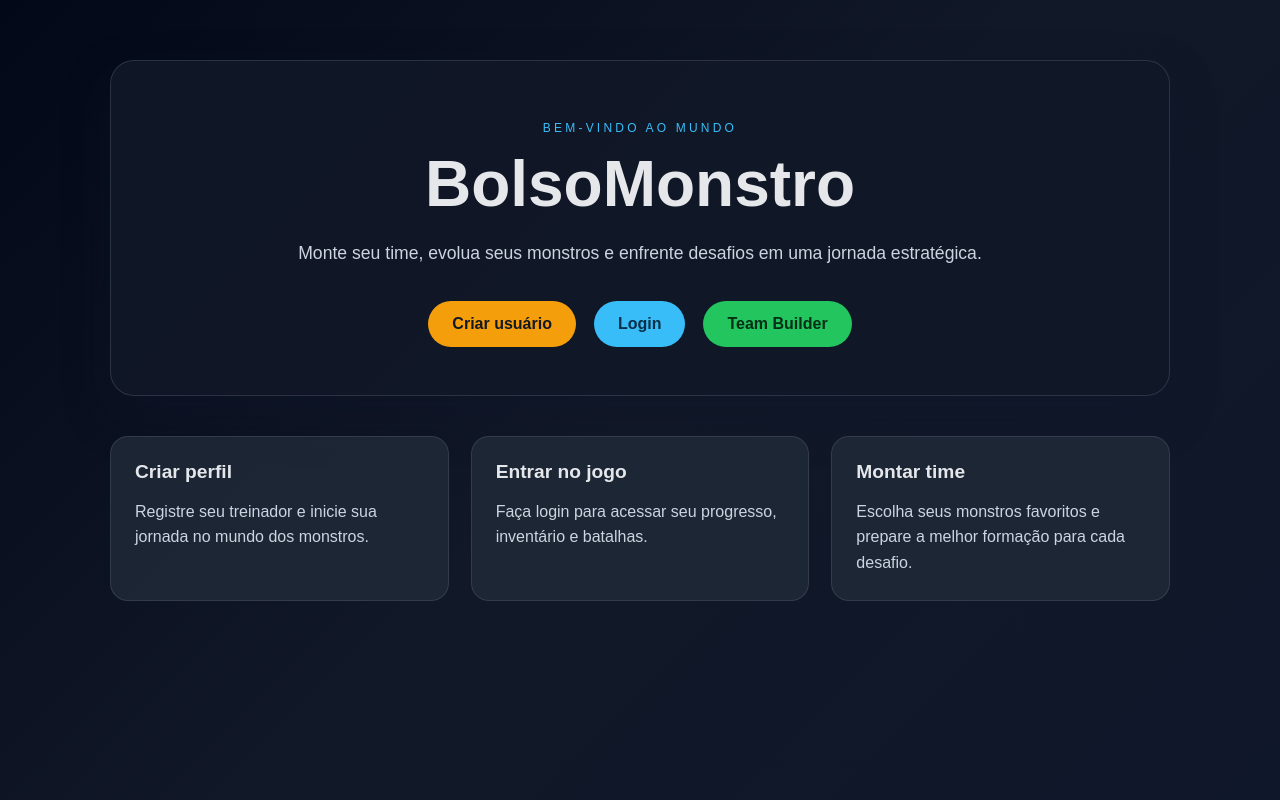
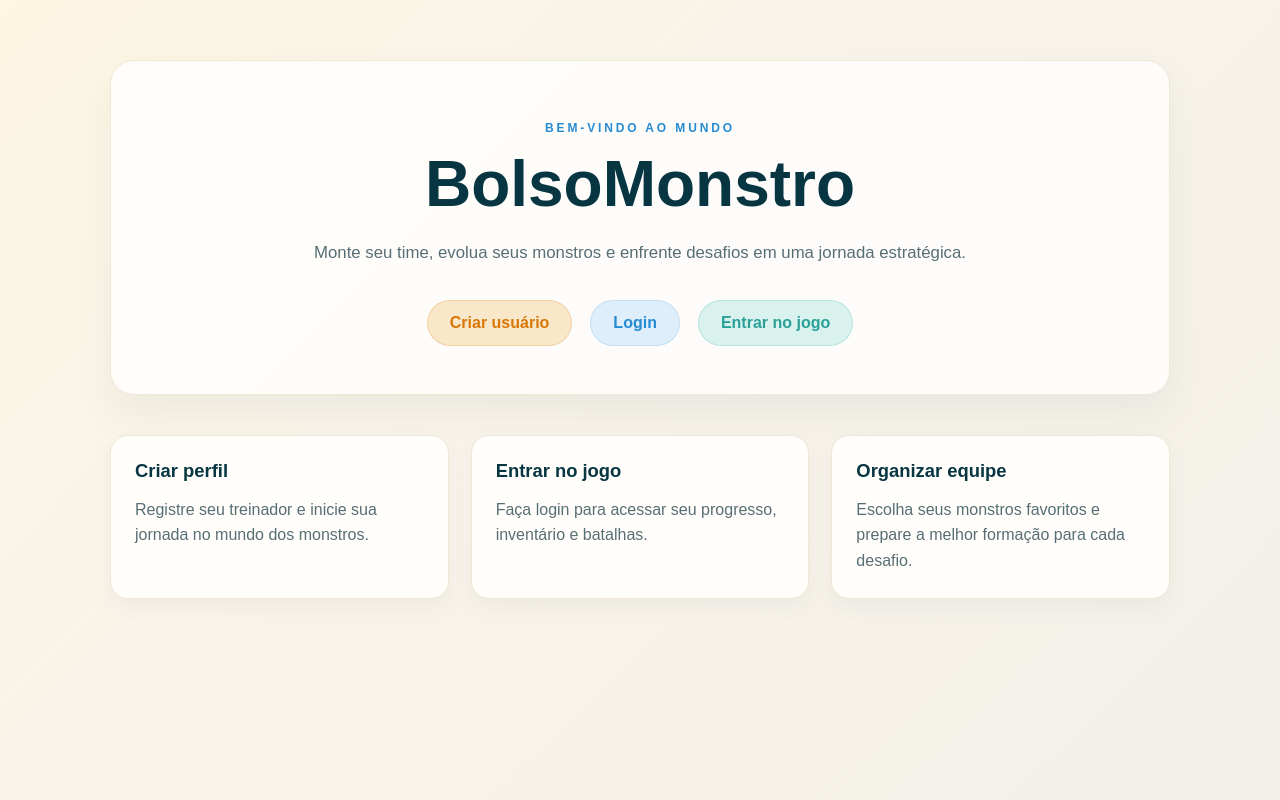
Before and after one commit to LAC-git/BolsoMonstro, a PHP site: page / in a window 1280 px wide. Run offline with PHP 8.4, Linux system fonts and the light colour scheme.

Commit message:
interface de entrada simples

```diff
--- a/App/Views/inicio/index.php
+++ b/App/Views/inicio/index.php
@@ -6,14 +6,19 @@
     <title>BolsoMonstro | Início</title>
     <style>
         :root {
-            --bg: #0f172a;
-            --panel: #111827;
-            --panel-soft: #1f2937;
-            --primary: #f59e0b;
-            --secondary: #38bdf8;
-            --text: #e5e7eb;
-            --muted: #cbd5e1;
-            --accent: #22c55e;
+            --bg: #fdf6e3;
+            --bg-forte: #f5efe3;
+            --painel: #fffefb;
+            --painel-suave: #f8f4ec;
+            --primario: #d97706;
+            --primario-suave: #f9e7c9;
+            --secundario: #268bd2;
+            --secundario-suave: #dfeefb;
+            --terciario: #2aa198;
+            --terciario-suave: #d9f2ee;
+            --texto: #073642;
+            --mutado: #586e75;
+            --borda: #eee8d5;
         }
 
         * { box-sizing: border-box; }
@@ -21,48 +26,50 @@
         body {
             margin: 0;
             font-family: Arial, Helvetica, sans-serif;
-            background: linear-gradient(135deg, #020817, #111827 50%, #0f172a);
-            color: var(--text);
+            background: linear-gradient(135deg, #fdf6e3 0%, #f8f3ea 45%, #f3f0e9 100%);
+            color: var(--texto);
             min-height: 100vh;
         }
 
-        .container {
+        .conteudo {
             max-width: 1100px;
             margin: 0 auto;
             padding: 60px 20px;
         }
 
-        .hero {
-            background: rgba(17, 24, 39, 0.9);
-            border: 1px solid rgba(148, 163, 184, 0.2);
+        .painelInicial {
+            background: rgba(255, 255, 255, 0.8);
+            border: 1px solid var(--borda);
             border-radius: 24px;
             padding: 48px 32px;
             text-align: center;
-            box-shadow: 0 20px 45px rgba(15, 23, 42, 0.4);
+            box-shadow: 0 18px 35px rgba(88, 110, 117, 0.08);
         }
 
-        .eyebrow {
+        .legenda {
             text-transform: uppercase;
-            letter-spacing: 0.2rem;
+            letter-spacing: 0.18rem;
             font-size: 0.75rem;
-            color: var(--secondary);
+            color: var(--secundario);
             margin-bottom: 12px;
+            font-weight: 700;
         }
 
         h1 {
             margin: 0;
             font-size: clamp(2.5rem, 5vw, 4.5rem);
+            color: var(--texto);
         }
 
-        .subtitle {
-            font-size: 1.1rem;
-            color: var(--muted);
+        .subtitulo {
+            font-size: 1.05rem;
+            color: var(--mutado);
             max-width: 700px;
             margin: 18px auto 0;
             line-height: 1.7;
         }
 
-        .actions {
+        .acoes {
             display: flex;
             justify-content: center;
             flex-wrap: wrap;
@@ -70,90 +77,96 @@
             margin-top: 32px;
         }
 
-        .btn {
+        .botao {
             display: inline-block;
-            padding: 14px 24px;
+            padding: 13px 22px;
             border-radius: 999px;
             text-decoration: none;
             font-weight: 700;
             transition: transform 0.2s ease, opacity 0.2s ease;
+            border: 1px solid transparent;
         }
 
-        .btn:hover {
-            transform: translateY(-2px);
-            opacity: 0.95;
+        .botao:hover {
+            transform: translateY(-1px);
+            opacity: 0.96;
         }
 
-        .primary {
-            background: var(--primary);
-            color: #111827;
+        .primario {
+            background: var(--primario-suave);
+            color: var(--primario);
+            border-color: rgba(217, 119, 6, 0.2);
         }
 
-        .secondary {
-            background: var(--secondary);
-            color: #082f49;
+        .secundario {
+            background: var(--secundario-suave);
+            color: var(--secundario);
+            border-color: rgba(38, 139, 210, 0.15);
         }
 
-        .tertiary {
-            background: var(--accent);
-            color: #052e16;
+        .terciario {
+            background: var(--terciario-suave);
+            color: var(--terciario);
+            border-color: rgba(42, 161, 152, 0.18);
         }
 
-        .cards {
+        .cartoes {
             display: grid;
             grid-template-columns: repeat(auto-fit, minmax(220px, 1fr));
             gap: 22px;
             margin-top: 40px;
         }
 
-        .card {
-            background: rgba(31, 41, 55, 0.9);
-            border: 1px solid rgba(148, 163, 184, 0.18);
+        .cartao {
+            background: var(--painel);
+            border: 1px solid var(--borda);
             border-radius: 18px;
             padding: 24px;
+            box-shadow: 0 8px 20px rgba(88, 110, 117, 0.06);
         }
 
-        .card h2 {
+        .cartao h2 {
             margin-top: 0;
-            font-size: 1.2rem;
+            font-size: 1.15rem;
+            color: var(--texto);
         }
 
-        .card p {
+        .cartao p {
             margin: 0;
-            color: var(--muted);
+            color: var(--mutado);
             line-height: 1.6;
         }
     </style>
 </head>
 <body>
-    <div class="container">
-        <header class="hero">
-            <p class="eyebrow">Bem-vindo ao mundo</p>
+    <div class="conteudo">
+        <header class="painelInicial">
+            <p class="legenda">Bem-vindo ao mundo</p>
             <h1>BolsoMonstro</h1>
-            <p class="subtitle">
+            <p class="subtitulo">
                 Monte seu time, evolua seus monstros e enfrente desafios em uma jornada estratégica.
             </p>
 
-            <div class="actions">
-                <a class="btn primary" href="criar-usuario.php">Criar usuário</a>
-                <a class="btn secondary" href="login.php">Login</a>
-                <a class="btn tertiary" href="../jogo/team-builder.php">Team Builder</a>
+            <div class="acoes">
+                <a class="botao primario" href="criar-usuario.php">Criar usuário</a>
+                <a class="botao secundario" href="login.php">Login</a>
+                <a class="botao terciario" href="../jogo/principal.php">Entrar no jogo</a>
             </div>
         </header>
 
-        <section class="cards">
-            <article class="card">
+        <section class="cartoes">
+            <article class="cartao">
                 <h2>Criar perfil</h2>
                 <p>Registre seu treinador e inicie sua jornada no mundo dos monstros.</p>
             </article>
 
-            <article class="card">
+            <article class="cartao">
                 <h2>Entrar no jogo</h2>
                 <p>Faça login para acessar seu progresso, inventário e batalhas.</p>
             </article>
 
-            <article class="card">
-                <h2>Montar time</h2>
+            <article class="cartao">
+                <h2>Organizar equipe</h2>
                 <p>Escolha seus monstros favoritos e prepare a melhor formação para cada desafio.</p>
             </article>
         </section>
```
Also changed, not shown: App/Views/inicio/criar-usuario.php (+35 -18 lines), App/Views/inicio/login.php (+36 -18 lines).
